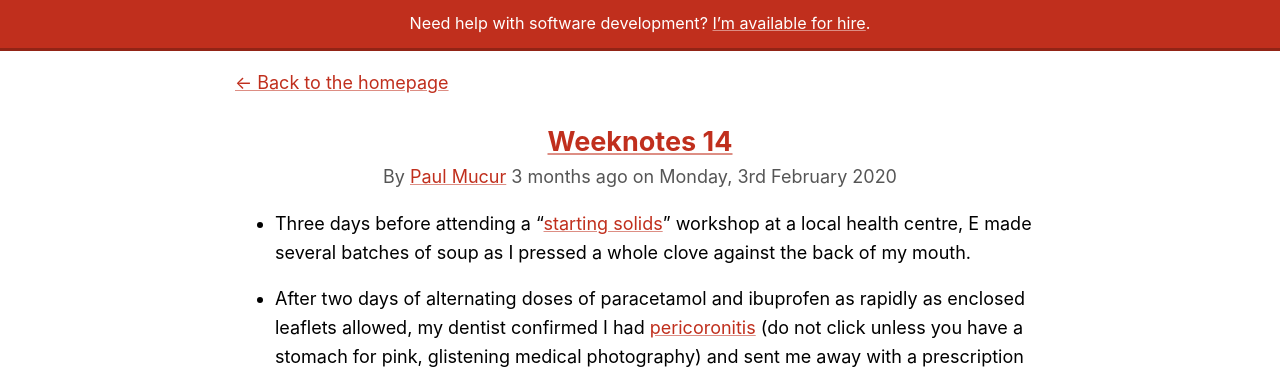
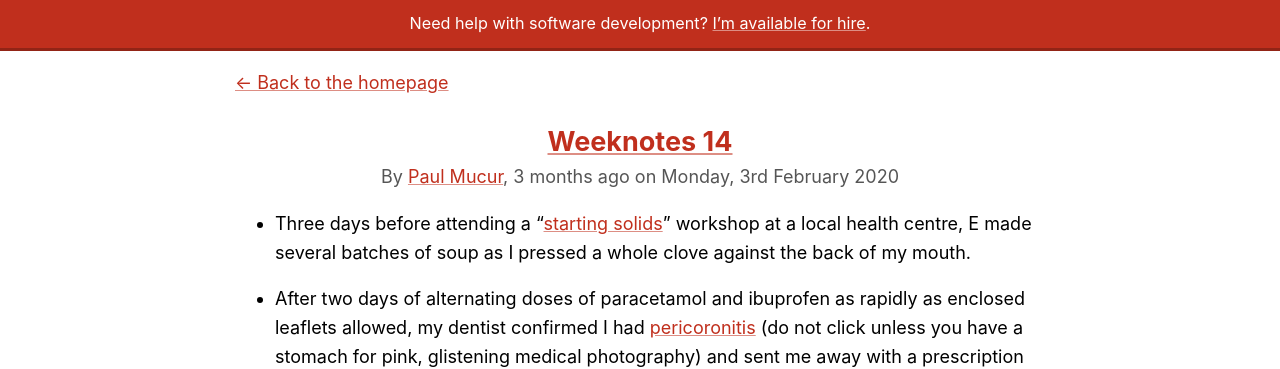
Before and after one commit to mudge/mudge.github.com, a Jekyll site: the page built from _posts/2020-02-03-weeknotes-14.markdown, in a window 1280 px wide. Shown: the top 369 px of the page. Built offline with Jekyll 4.4.1, drawn with Linux system fonts in a browser that asks for light colours.

Commit message:
Add comma to bylines

```diff
--- a/_layouts/post.html
+++ b/_layouts/post.html
@@ -50,7 +50,7 @@
           <a href={{ page.url }} rel=bookmark>{{ page.title }}</a>
         </h1>
         <div class=vcard>
-          <address class=author>By <a href=/ class="url fn n" rel=author>Paul Mucur</a></address>
+          <address class=author>By <a href=/ class="url fn n" rel=author>Paul Mucur</a>,</address>
           <span id=dotiw></span>
           on
           <time pubdate class=updated datetime={{ page.date | date_to_xmlschema }}>{{ page.date | date: "%A, %-dth %B %Y" | replace: "1th", "1st" | replace: "2th", "2nd" | replace: "3th", "3rd" | replace: "11st", "11th" | replace: "12nd", "12th" | replace: "13rd", "13th" }}</time>
```
